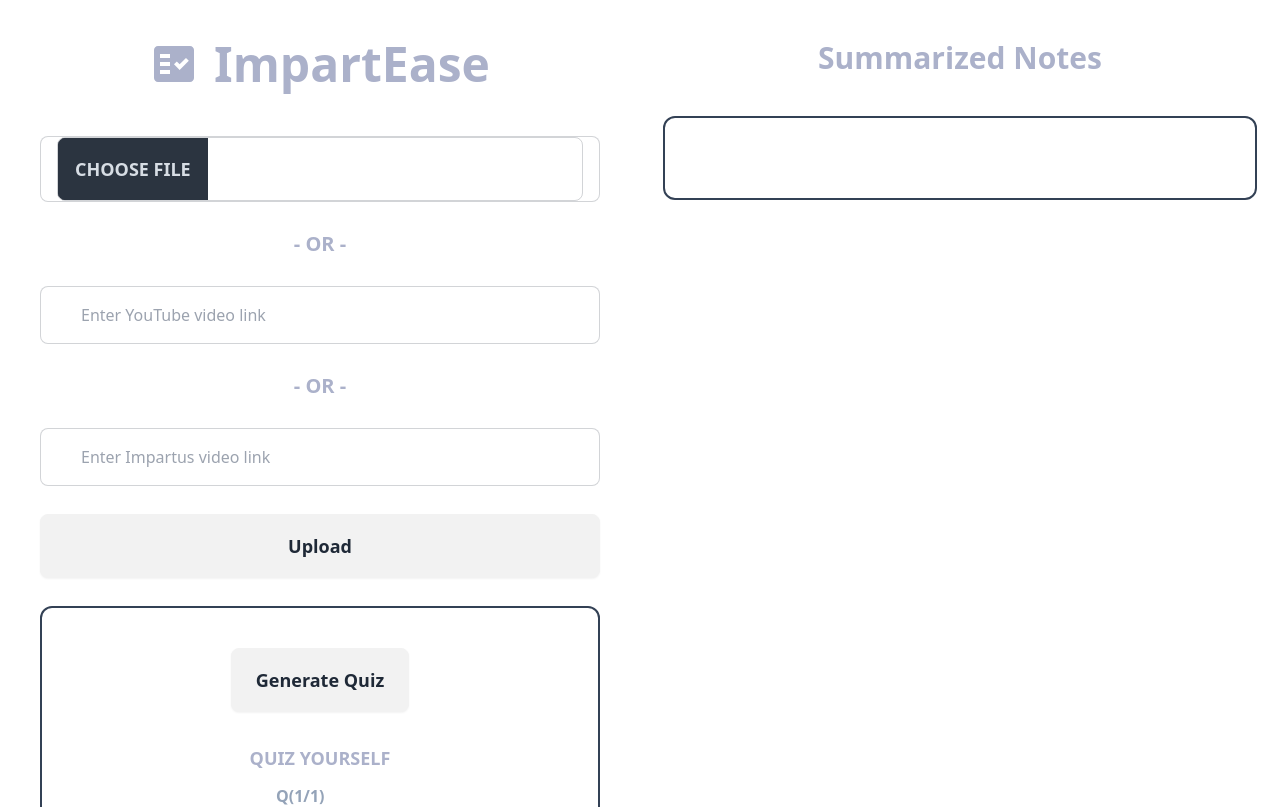
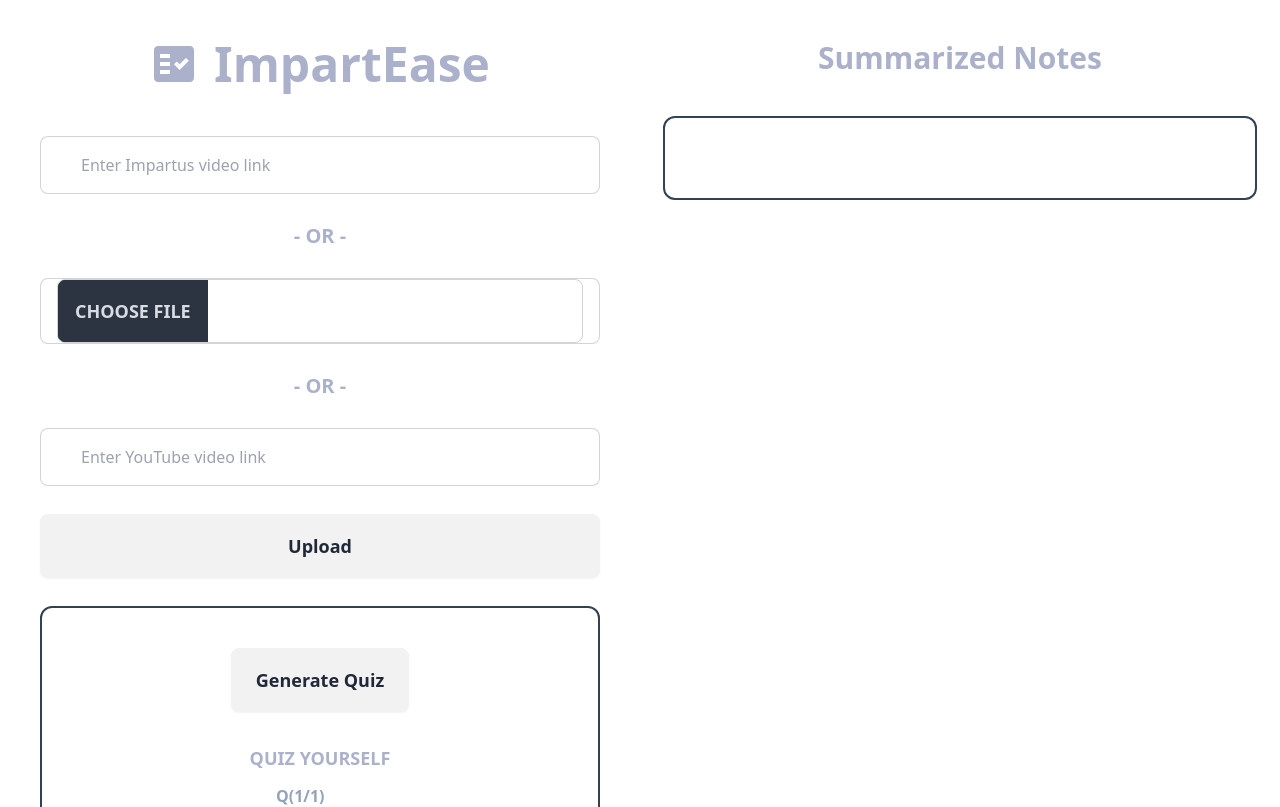
Before and after one commit to Samirkhairati/ImpartEase, a React (Vite) app in the folder frontend/: page / in a window 1280 px wide. Shown: the top 807 px of the page. Built offline with nearby package versions, Linux system fonts and the light colour scheme.

Commit message:
style: ui

```diff
--- a/frontend/src/App.jsx
+++ b/frontend/src/App.jsx
@@ -105,6 +105,12 @@
       <div className='w-full h-screen flex flex-row text-white'>
         <div className='w-1/2 h-full px-10 py-10 flex flex-col gap-y-7 items-center'>
           <h1 className='text-5xl font-extrabold text-secondary mb-5 flex gap-x-4'><span><MdFactCheck /></span>ImpartEase</h1>
+
+          <label className="py-7 input input-bordered flex items-center gap-2 w-full">
+            <FaLink />
+            <input value={impartus} onChange={(e) => { setImpartus(e.target.value) }} className="grow" placeholder="Enter Impartus video link" />
+          </label>
+          <h1 className='text-center w-full text-xl font-bold text-secondary'>- OR -</h1>
           <label className="py-8 input input-bordered flex items-center gap-2 w-full">
             <input onChange={handleFileChange} accept='.pdf' type="file" className="w-full file-input file-input-bordered file-input-lg" />
           </label>
@@ -112,11 +118,6 @@
           <label className="py-7 input input-bordered flex items-center gap-2 w-full">
             <FaYoutube />
             <input value={youtube} onChange={(e) => { setYoutube(e.target.value) }} className="grow" placeholder="Enter YouTube video link" />
-          </label>
-          <h1 className='text-center w-full text-xl font-bold text-secondary'>- OR -</h1>
-          <label className="py-7 input input-bordered flex items-center gap-2 w-full">
-            <FaLink />
-            <input value={impartus} onChange={(e) => { setImpartus(e.target.value) }} className="grow" placeholder="Enter Impartus video link" />
           </label>
           <button onClick={() => { impartus != '' ? fetchImpartus() : youtube != '' ? fetchText() : uploadPDF() }} className="w-full btn primary btn-lg">
             Upload
```
